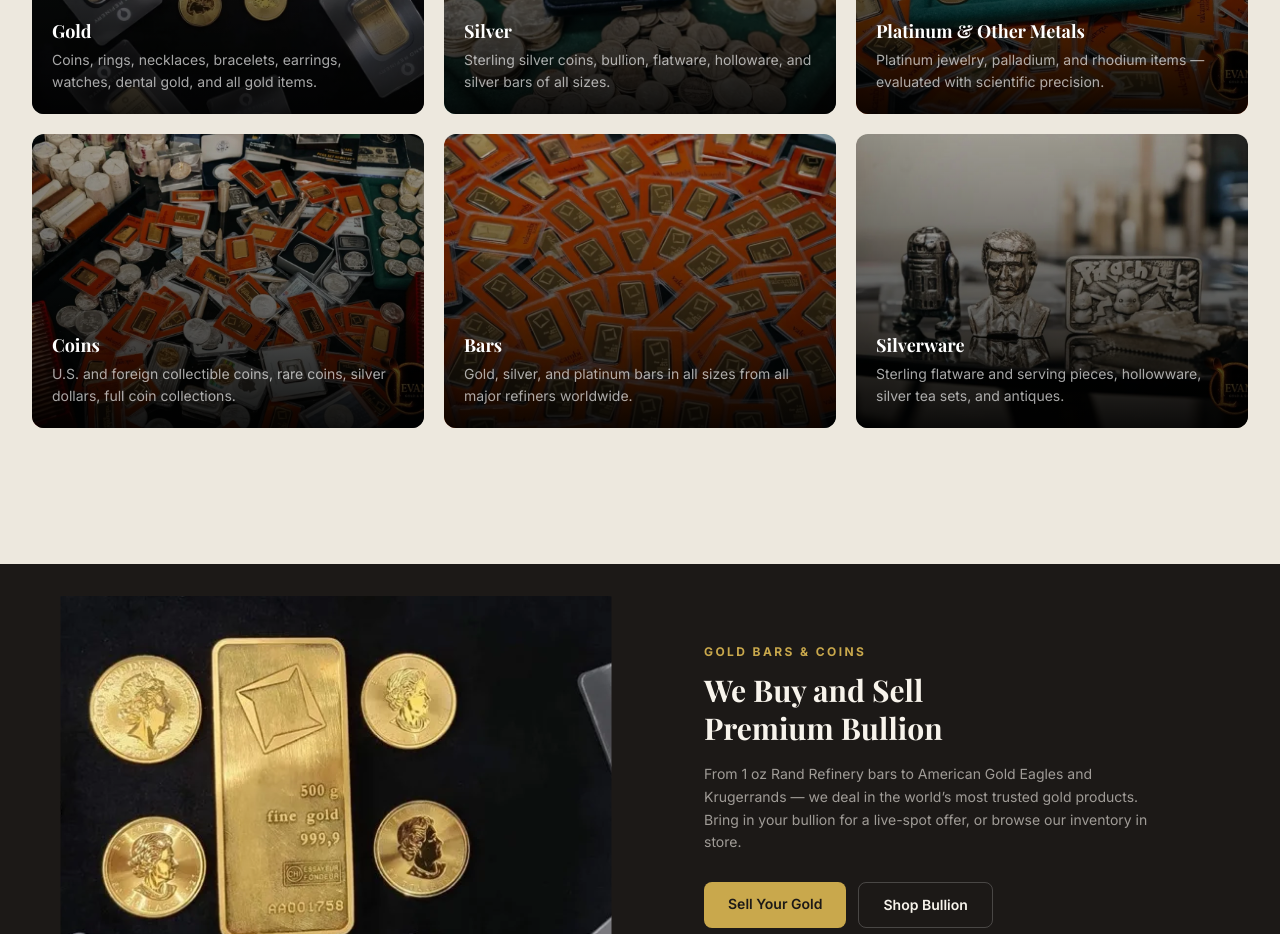
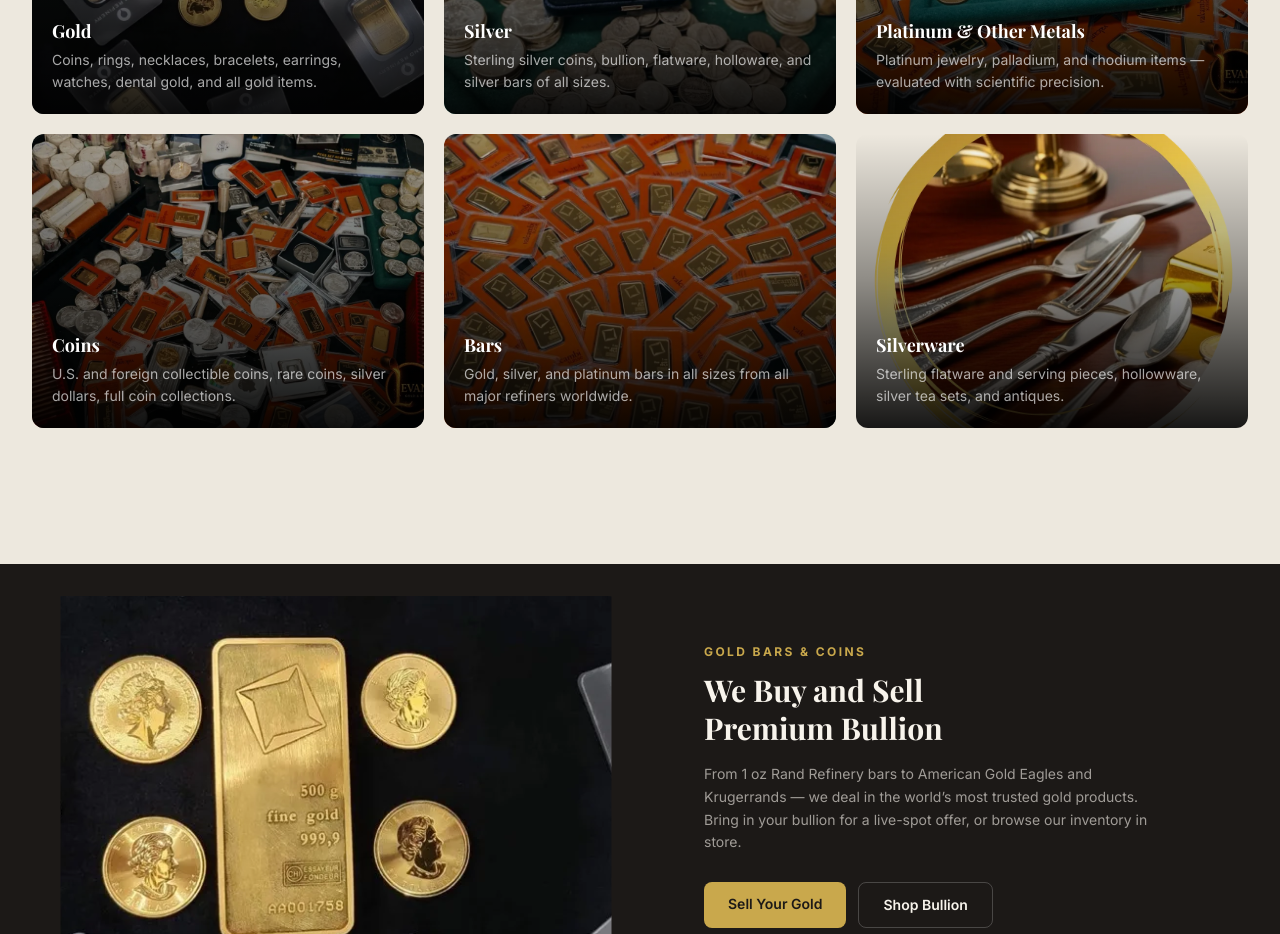
Before and after one commit to Larry-MG/levant-nextjs, a Next.js app: page / in a window 1280 px wide. Shown: the part 3800-4734 px from the top of the page. Built offline with nearby package versions, Linux system fonts and the light colour scheme; no server answers.

Commit message:
Use silverware page photo for silverware card on home page
Co-Authored-By: Claude Sonnet 4.6 <noreply@anthropic.com>

```diff
--- a/components/home/WhatWeBuyGrid.tsx
+++ b/components/home/WhatWeBuyGrid.tsx
@@ -43,8 +43,8 @@ const whatWeBuy = [
   {
     title: 'Silverware',
     desc: 'Sterling flatware and serving pieces, hollowware, silver tea sets, and antiques.',
-    img: '/images/store/DSC03256.webp',
-    imgAlt: 'Silver collectibles on reflective black table',
+    img: '/images/what-we-buy/4.webp',
+    imgAlt: 'Sterling silverware and flatware',
     href: '/what-we-buy/silverware',
   },
 ]
```
